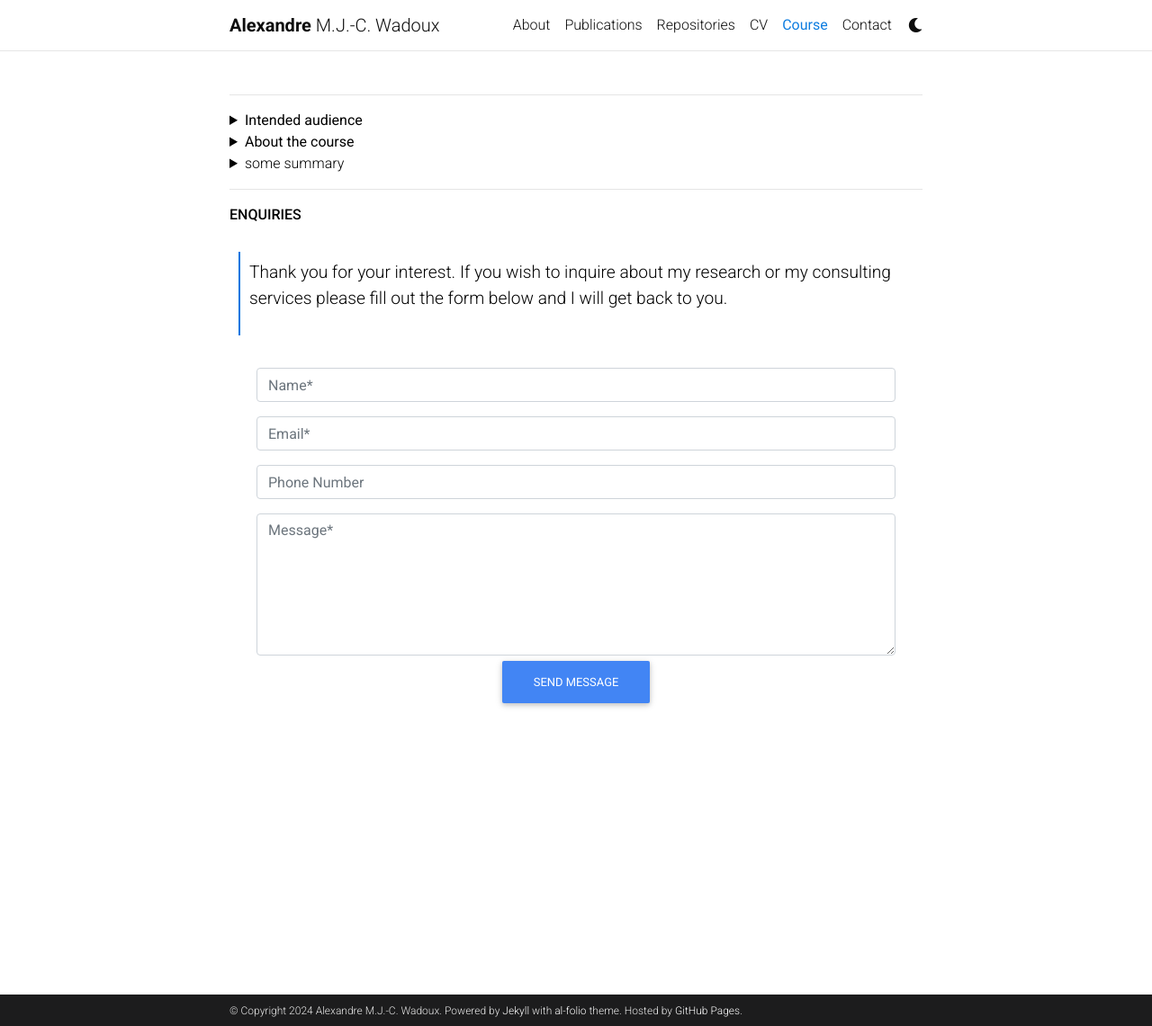
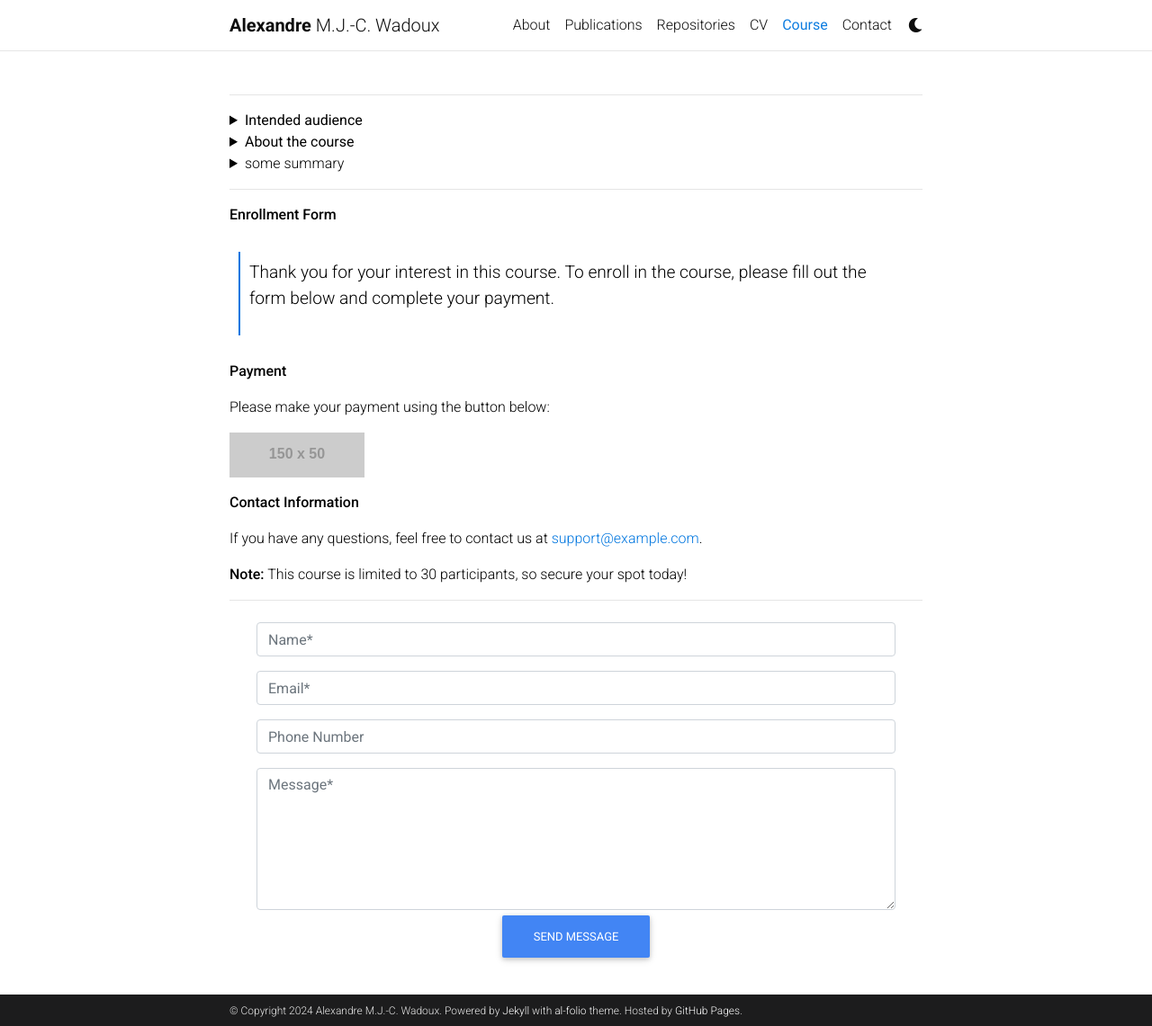
Before and after one commit to AlexandreWadoux/AlexandreWadoux.github.io, a Jekyll site: the page built from _pages/Course_spectroscopy_with_R.md, in a window 1280 px wide and 1141 px high. Shown: the whole window at 90% size. Built offline with Jekyll 4.4.1, drawn with Linux system fonts in a browser that asks for light colours; comment, search, counter and statistics services are not loaded; a style sheet for code colours, icons or effects is not loaded.

Commit message:
Update Course_spectroscopy_with_R.md

```diff
--- a/_pages/Course_spectroscopy_with_R.md
+++ b/_pages/Course_spectroscopy_with_R.md
@@ -37,6 +37,21 @@ A list
 
 </details>
 ----
-**ENQUIRIES**
 
-> Thank you for your interest. If you wish to inquire about my research or my consulting services please fill out the form below and I will get back to you.
+**Enrollment Form**
+
+> Thank you for your interest in this course. To enroll in the course, please fill out the form below and complete your payment.
+
+**Payment**
+
+Please make your payment using the button below:
+
+[![Pay Now](https://via.placeholder.com/150x50?text=Pay+Now)](https://yourpaymentlink.com)
+
+**Contact Information**
+
+If you have any questions, feel free to contact us at [support@example.com](mailto:support@example.com).
+
+**Note:** This course is limited to 30 participants, so secure your spot today!
+
+---
```
